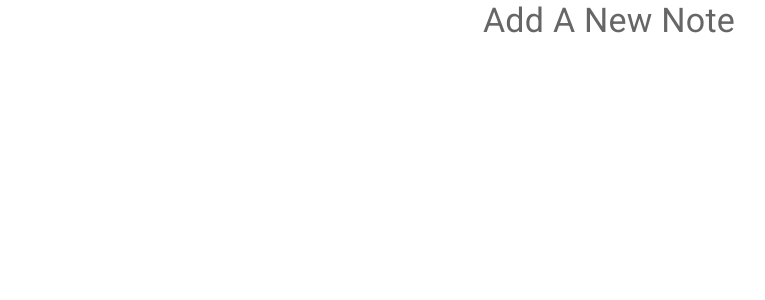
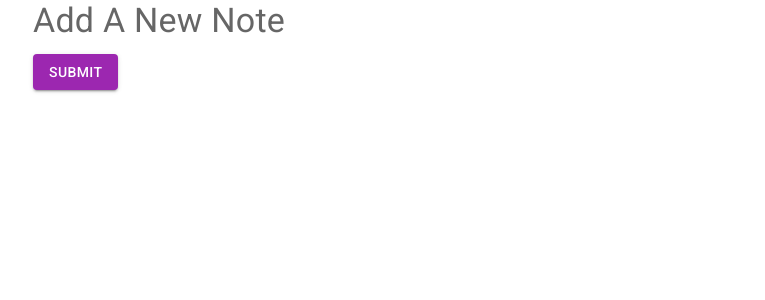
Before and after one commit to SaadJamilAkhtar/react-material-notes-app, a React (Create React App) app: page /add in a window 1280 px wide. Shown: the top 300 px of the page, without its empty margins (31-796 px from the left). Built offline with nearby package versions, Linux system fonts and the light colour scheme.

Commit message:
button intro done

```diff
--- a/src/pages/Create.js
+++ b/src/pages/Create.js
@@ -1,19 +1,32 @@
 import React from 'react';
-import {Typography} from "@mui/material";
+import {Button, Typography} from "@mui/material";
+import {Container} from "@mui/material";
 
 function Create(props) {
+
+    const submit = () => {
+
+    }
+
     return (
-        <div>
+        <Container>
             <Typography
                 variant={'h4'}
                 color={'textSecondary'}
-                align={'center'}
                 gutterBottom
             >
                 Add A New Note
             </Typography>
+            <Button
+                onClick={submit}
+                type={'submit'}
+                variant={'contained'}
+                color={'secondary'}
+            >
+                Submit
+            </Button>
 
-        </div>
+        </Container>
     );
 }
 
```
